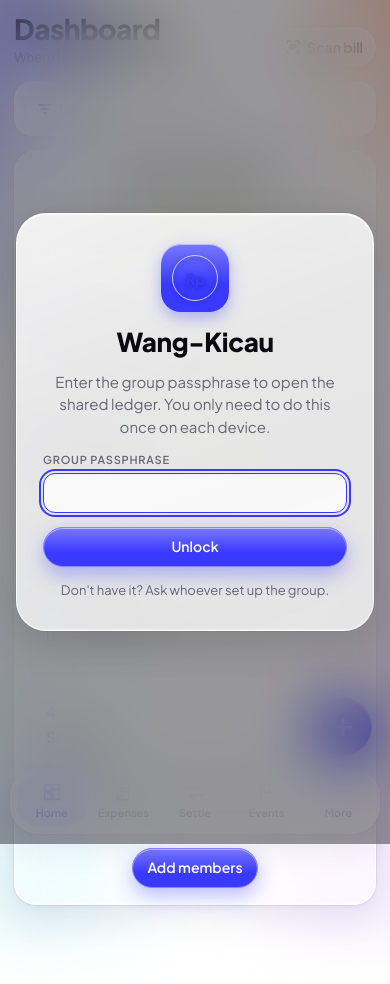
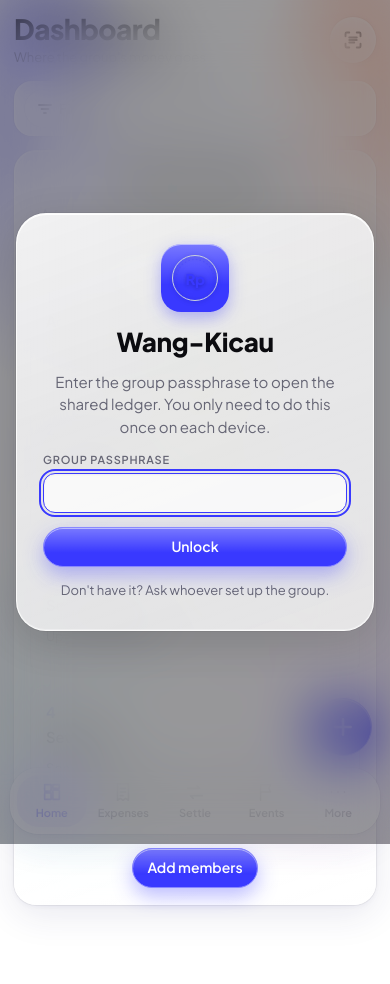
Before and after one commit to sptnjunior-stack/wang-kicau, a plain HTML site: page index.html in a window 390 px wide. Drawn offline with Linux system fonts and the light colour scheme.

Commit message:
Add files via upload

```diff
--- a/index.html
+++ b/index.html
@@ -408,15 +408,15 @@ table.brk th,table.brk td{padding:7px 8px}
   --field-a:30%; --field-b:22%;
 }}
 /* colour field behind the glass */
-body::before{content:""; position:fixed; inset:-12%; z-index:-1; pointer-events:none;
+body::before{content:""; position:fixed; inset:0; z-index:-1; pointer-events:none;
   background:
     radial-gradient(38% 46% at 10% 14%, color-mix(in srgb,var(--accent) var(--field-a),transparent), transparent 70%),
     radial-gradient(34% 42% at 92% 10%, color-mix(in srgb,var(--p1) var(--field-b),transparent), transparent 70%),
     radial-gradient(42% 50% at 84% 82%, color-mix(in srgb,var(--p3) var(--field-a),transparent), transparent 70%),
     radial-gradient(40% 48% at 18% 92%, color-mix(in srgb,var(--p4) var(--field-a),transparent), transparent 70%),
     radial-gradient(30% 36% at 52% 48%, color-mix(in srgb,var(--p5) var(--field-b),transparent), transparent 70%);
-  filter:blur(24px); animation:drift 38s ease-in-out infinite alternate}
-@keyframes drift{to{transform:translate3d(2.5%,-2%,0) scale(1.06) rotate(2deg)}}
+  background-size:100% 100%; animation:drift 38s ease-in-out infinite alternate}
+@keyframes drift{0%{background-position:0 0} 100%{background-position:0 0}}
 
 /* glass panels */
 .card,.kpi,.evcard,.side,.filters,.modal,.toast,.scan{-webkit-backdrop-filter:var(--blur); backdrop-filter:var(--blur)}
@@ -562,6 +562,22 @@ img{max-width:100%}
   .lightbox{padding:10px}
   body::before{animation:none}
 }
+
+/* phones: nothing may widen the page (iOS Safari counts fixed layers), compact header */
+html,body{overflow-x:clip; max-width:100%}
+@media (max-width:720px){
+  .pagehead{flex-wrap:nowrap; align-items:center}
+  .pagehead > div:first-child{min-width:0; flex:1}
+  .pagehead h1{overflow:hidden; text-overflow:ellipsis; white-space:nowrap}
+  .topbtns{flex:none}
+  #btn-scan{width:46px; height:46px; min-height:46px; padding:0; border-radius:50%; justify-content:center}
+  #btn-scan svg{width:20px; height:20px}
+  .topbtns .lbl{display:none}
+  .kpi-head{flex-wrap:wrap}
+  .kpi .v{overflow-wrap:anywhere}
+  .main,.filters,.card,.kpi,.kpis{max-width:100%}
+  .tabbar{max-width:calc(100vw - 20px)}
+}
 </style>
 <script src="assets/config.js"></script>
 </head>
@@ -596,7 +612,7 @@ img{max-width:100%}
   <header class="pagehead">
     <div><button class="backbtn" id="btn-back" data-act="tab" data-id="more" hidden><svg width="16" height="16" viewBox="0 0 16 16" aria-hidden="true"><path d="M10 3L5 8l5 5" fill="none" stroke="currentColor" stroke-width="1.8" stroke-linecap="round" stroke-linejoin="round"/></svg>More</button><h1 id="ptitle">Dashboard</h1><p id="psub" class="small muted"></p></div>
     <div class="topbtns">
-      <button class="btn" data-act="scan-new" id="btn-scan" hidden><svg width="16" height="16" viewBox="0 0 16 16" aria-hidden="true"><path d="M2 5V3a1 1 0 011-1h2M11 2h2a1 1 0 011 1v2M14 11v2a1 1 0 01-1 1h-2M5 14H3a1 1 0 01-1-1v-2M5 6h6M5 8h6M5 10h4" fill="none" stroke="currentColor" stroke-width="1.5" stroke-linecap="round"/></svg>Scan bill</button>
+      <button class="btn" data-act="scan-new" id="btn-scan" hidden><svg width="16" height="16" viewBox="0 0 16 16" aria-hidden="true"><path d="M2 5V3a1 1 0 011-1h2M11 2h2a1 1 0 011 1v2M14 11v2a1 1 0 01-1 1h-2M5 14H3a1 1 0 01-1-1v-2M5 6h6M5 8h6M5 10h4" fill="none" stroke="currentColor" stroke-width="1.5" stroke-linecap="round"/></svg><span class="lbl">Scan bill</span></button>
       <button class="btn primary" data-act="add" id="btn-add">+ Add expense</button>
     </div>
   </header>
```
